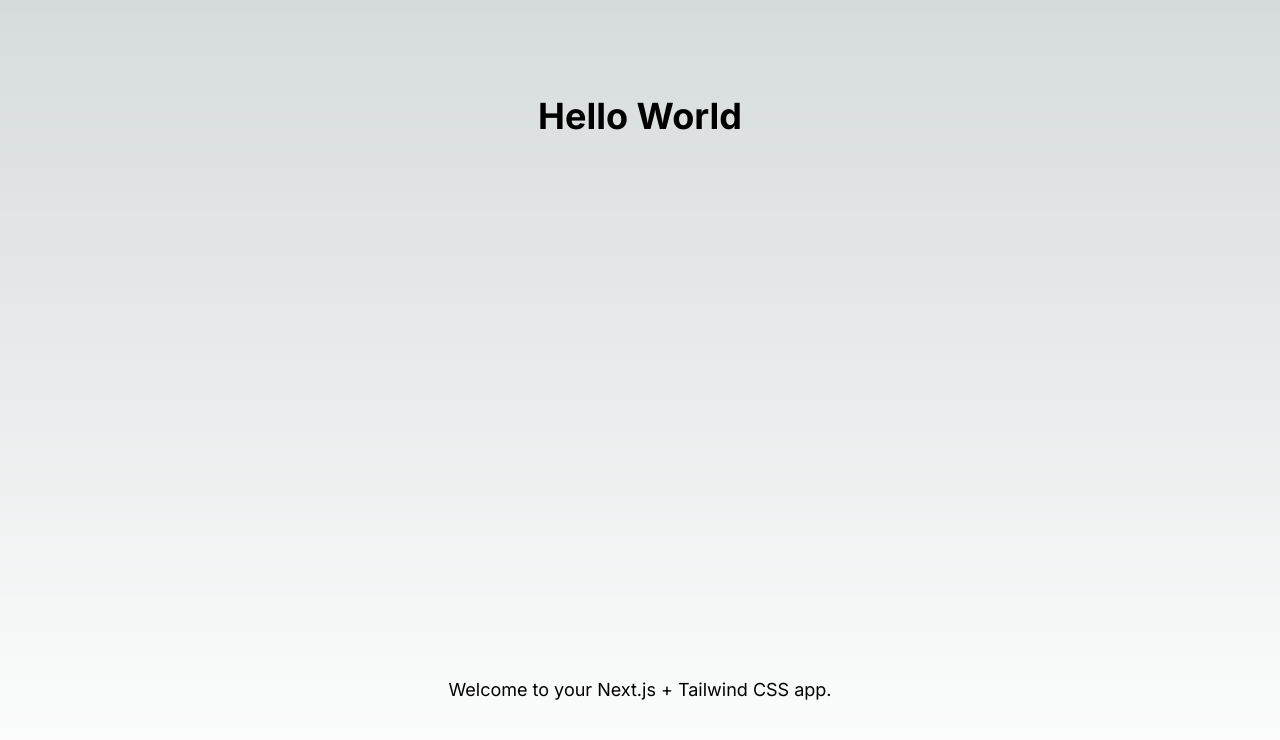
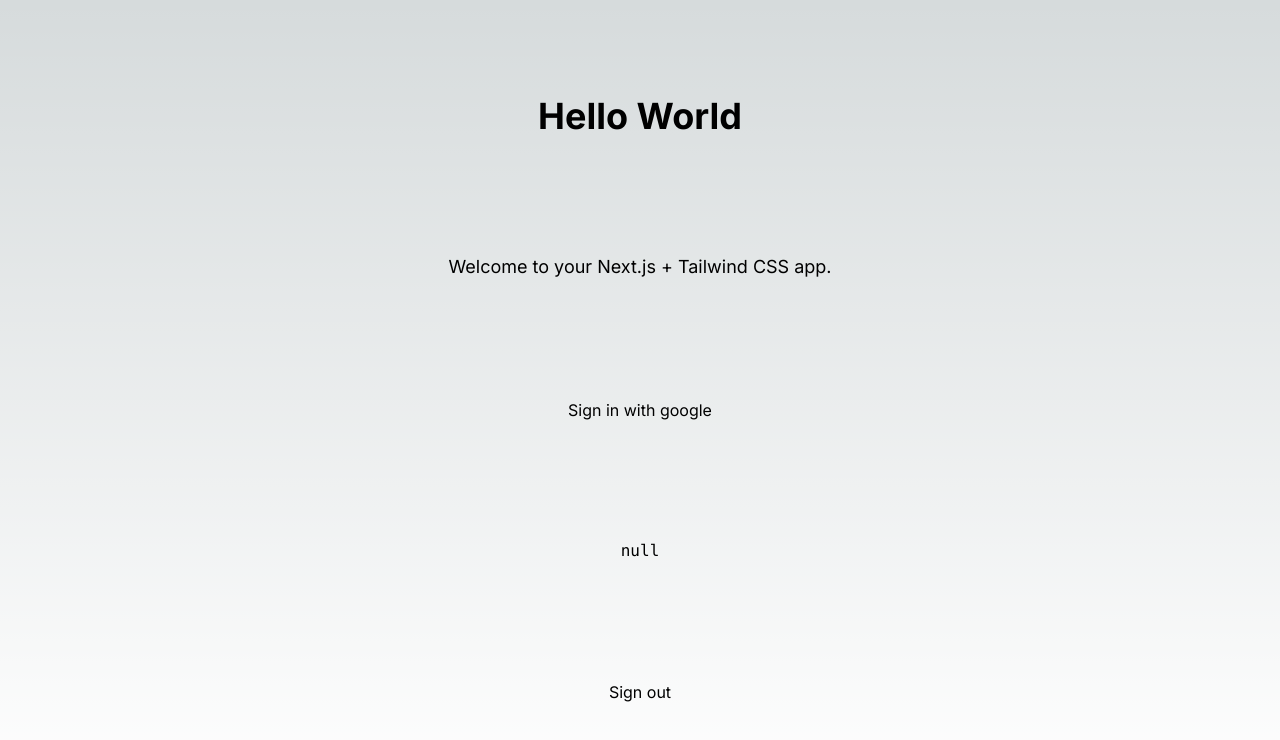
Before and after one commit to julienandreu/tutor-tales, a Next.js app: page / in a window 1280 px wide. Shown: the top 740 px of the page. Built offline with nearby package versions, Linux system fonts and the light colour scheme; no server answers.

Commit message:
feat: Add sign-in with Google

```diff
--- a/next.config.mjs
+++ b/next.config.mjs
@@ -4,6 +4,10 @@ import million from "million/compiler";
 const nextConfig = {
   reactStrictMode: true,
   swcMinify: true,
+  env: {
+    GOOGLE_CLIENT_ID: process.env.GOOGLE_CLIENT_ID,
+    GOOGLE_CLIENT_SECRET: process.env.GOOGLE_CLIENT_SECRET,
+  },
 };
 
 const millionConfig = {
--- a/package.json
+++ b/package.json
@@ -12,6 +12,7 @@
   "dependencies": {
     "million": "^3.0.3",
     "next": "^14.1.0",
+    "next-auth": "^4.24.6",
     "react": "^18",
     "react-dom": "^18"
   },
--- /dev/null
+++ b/src/app/api/auth/[...nextauth]/route.ts
@@ -0,0 +1,13 @@
+import NextAuth from 'next-auth';
+import GoogleProvider from 'next-auth/providers/google';
+
+const handler = NextAuth({
+  providers: [
+    GoogleProvider({
+      clientId: process.env.GOOGLE_CLIENT_ID ?? '',
+      clientSecret: process.env.GOOGLE_CLIENT_SECRET ?? ''
+    })
+  ]
+});
+
+export { handler as GET, handler as POST };
--- a/src/app/layout.tsx
+++ b/src/app/layout.tsx
@@ -1,6 +1,7 @@
 import type { Metadata } from 'next';
 import { Inter } from 'next/font/google';
 import './globals.css';
+import SessionWrapper from '@/components/SessionWrapper';
 
 const inter = Inter({ subsets: ['latin'] });
 
@@ -15,9 +16,11 @@ function RootLayout({
   children: React.ReactNode;
 }>) {
   return (
-    <html lang="en">
-      <body className={inter.className}>{children}</body>
-    </html>
+    <SessionWrapper>
+      <html lang="en">
+        <body className={inter.className}>{children}</body>
+      </html>
+    </SessionWrapper>
   );
 }
 
--- a/src/app/page.tsx
+++ b/src/app/page.tsx
@@ -1,10 +1,18 @@
+/* eslint-disable @typescript-eslint/no-misused-promises */
+'use client';
+import { useSession, signIn, signOut } from 'next-auth/react';
+
 function Home() {
+  const { data: session } = useSession();
   return (
     <div className="flex min-h-screen flex-col items-center justify-between p-24">
       <h1 className="text-4xl font-bold">Hello World</h1>
       <p className="text-lg text-center">
         Welcome to your Next.js + Tailwind CSS app.
       </p>
+      <button onClick={() => signIn('google')}>Sign in with google</button>
+      <pre>{JSON.stringify(session, null, 2)}</pre>
+      <button onClick={() => signOut()}>Sign out</button>
     </div>
   );
 }
--- /dev/null
+++ b/src/components/SessionWrapper.tsx
@@ -0,0 +1,12 @@
+'use client';
+import { SessionProvider } from 'next-auth/react';
+
+import React from 'react';
+
+const SessionWrapper = ({ children }: { children: React.ReactNode }) => {
+  return (
+    <SessionProvider>{children}</SessionProvider>
+  );
+};
+
+export default SessionWrapper;
```
Also changed, not shown: 2 other files (tests, documents, lock files or other folders).
